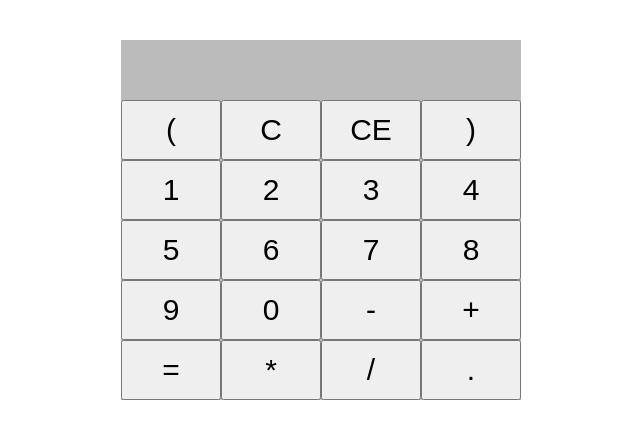
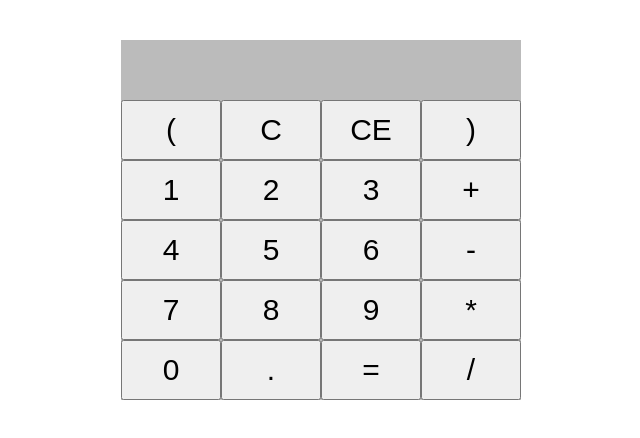
Before and after one commit to Samson300/Calculator-react, a React (Create React App) app: page / in a window 1280 px wide. Shown: the top 438 px of the page, without its empty margins (319-959 px from the left). Built offline with nearby package versions, Linux system fonts and the light colour scheme.

Commit message:
rearranges buttons

```diff
--- a/src/components/KeyPad.js
+++ b/src/components/KeyPad.js
@@ -15,19 +15,19 @@ export default class KeyPad extends Component {
                 <button name="1" onClick={this.buttonPressed}>1</button>
                 <button name="2" onClick={this.buttonPressed}>2</button>
                 <button name="3" onClick={this.buttonPressed}>3</button>
+                <button name="+" onClick={this.buttonPressed}>+</button>
                 <button name="4" onClick={this.buttonPressed}>4</button>
                 <button name="5" onClick={this.buttonPressed}>5</button>
                 <button name="6" onClick={this.buttonPressed}>6</button>
+                <button name="-" onClick={this.buttonPressed}>-</button>
                 <button name="7" onClick={this.buttonPressed}>7</button>
                 <button name="8" onClick={this.buttonPressed}>8</button>
                 <button name="9" onClick={this.buttonPressed}>9</button>
+                <button name="*" onClick={this.buttonPressed}>*</button>
                 <button name="0" onClick={this.buttonPressed}>0</button>
-                <button name="-" onClick={this.buttonPressed}>-</button>
-                <button name="+" onClick={this.buttonPressed}>+</button>
+                <button name="." onClick={this.buttonPressed}>.</button>
                 <button name="=" onClick={this.buttonPressed}>=</button>
-                <button name="*" onClick={this.buttonPressed}>*</button>
                 <button name="/" onClick={this.buttonPressed}>/</button>
-                <button name="." onClick={this.buttonPressed}>.</button>
             </div>
         )
     }
```
